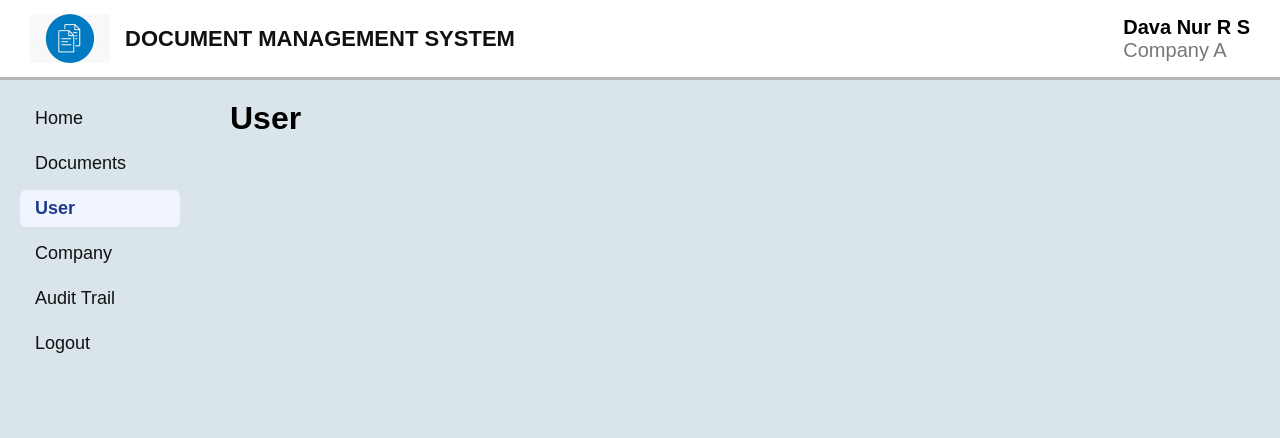
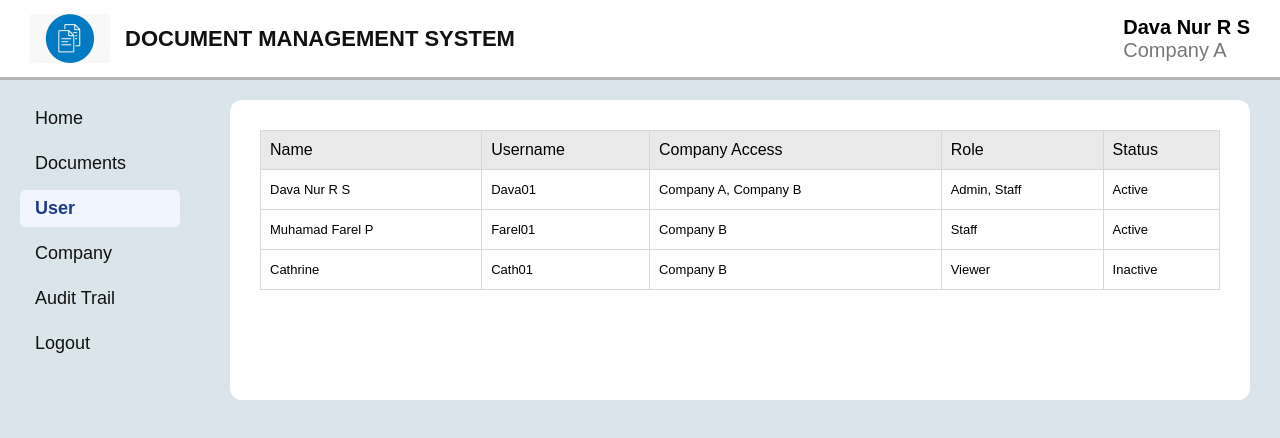
Before and after one commit to davanurrizkisetiawan30-ai/document-management-system, a React (Vite) app: page /user in a window 1280 px wide. Shown: the top 438 px of the page. Built offline with nearby package versions, Linux system fonts and the light colour scheme.

Commit message:
add user management table

```diff
--- a/src/pages/User.jsx
+++ b/src/pages/User.jsx
@@ -1,5 +1,32 @@
+import { users } from "../logic/userLogic";
+
 function User() {
-    return <h1>User</h1>;
+    return (
+        <div className="activity">
+            <table className="document-table">
+                <thead>
+                    <tr>
+                        <th>Name</th>
+                        <th>Username</th>
+                        <th>Company Access</th>
+                        <th>Role</th>
+                        <th>Status</th>
+                    </tr>
+                </thead>
+                <tbody>
+                    {users.map((user) => (
+                        <tr key={user.username}>
+                            <td>{user.name}</td>
+                            <td>{user.username}</td>
+                            <td>{user.companyAccess.join(", ")}</td>
+                            <td>{user.role.join(", ")}</td>
+                            <td>{user.status}</td>
+                        </tr>
+                    ))}
+                </tbody>
+            </table>
+        </div>
+    );
 }
 
 export default User;
```
